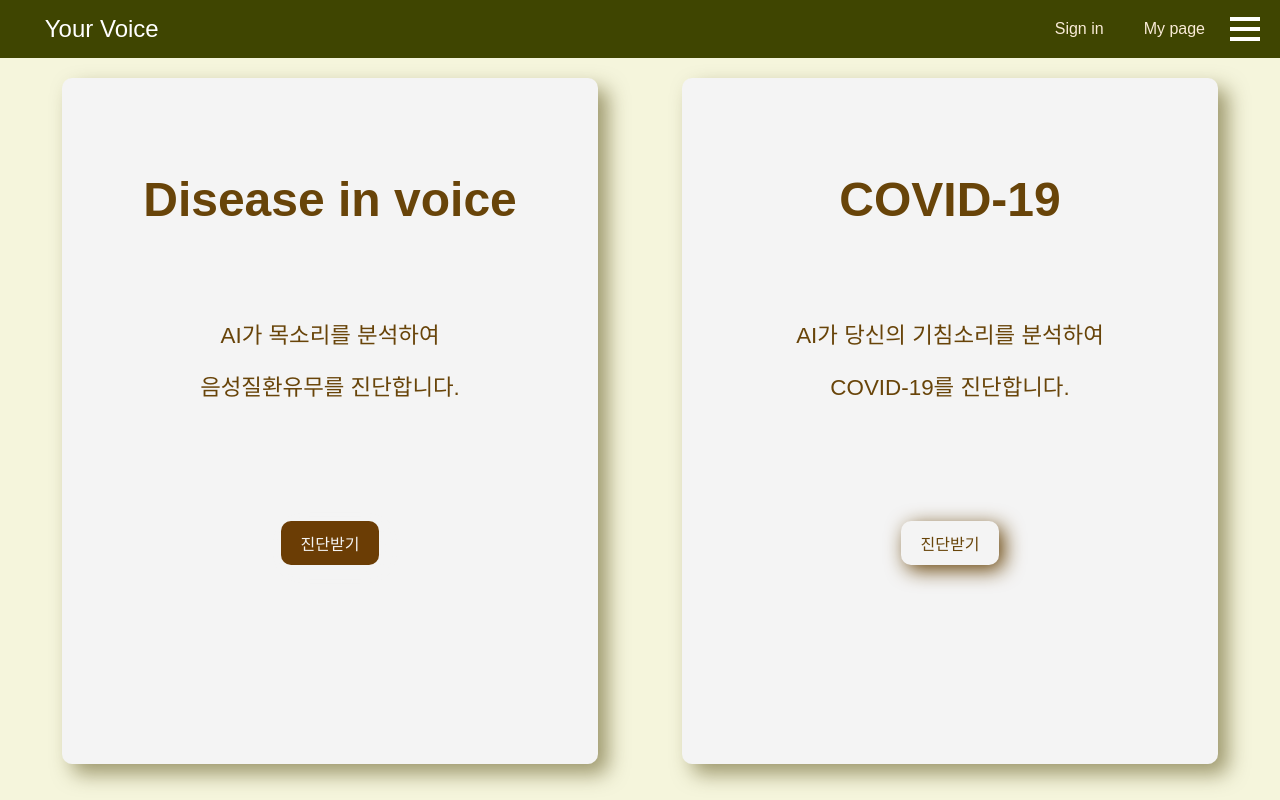
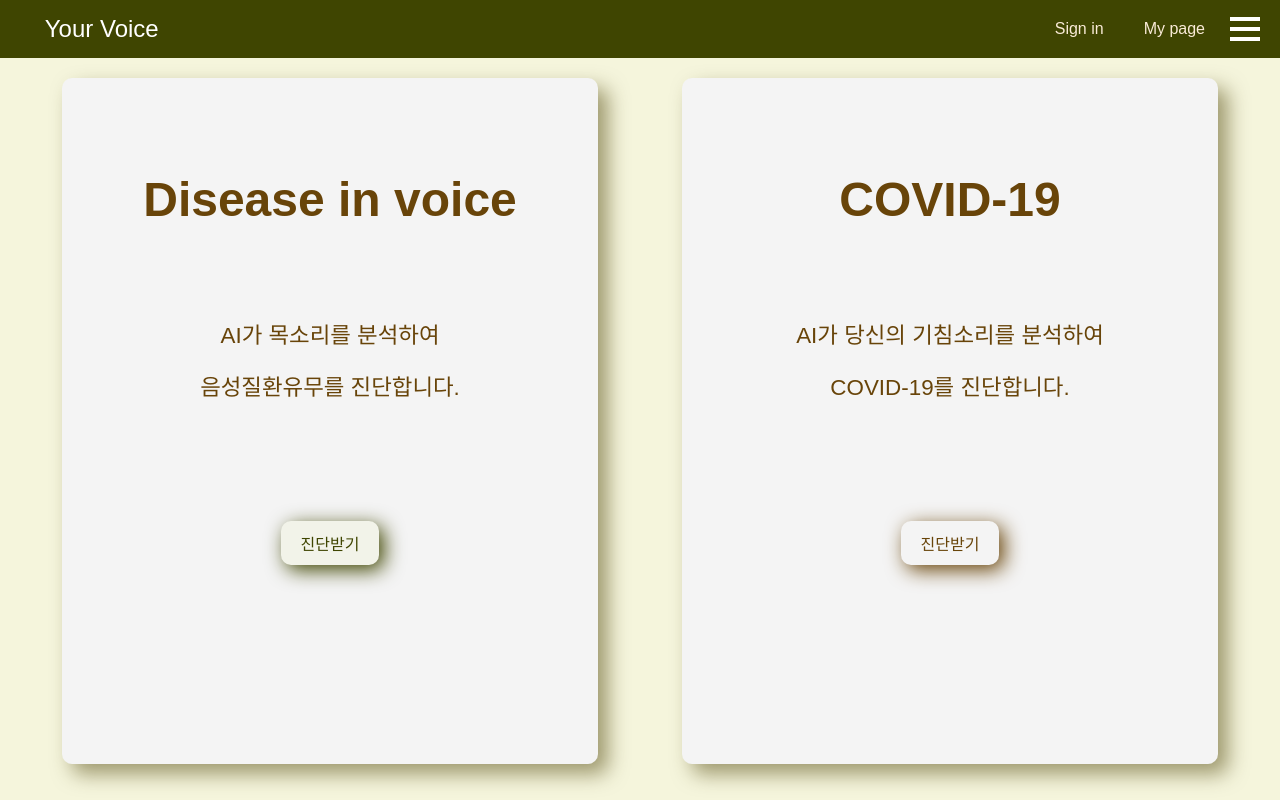
Before and after one commit to Soojong94/SilJeon, a React (Create React App) app in the folder your_voice/front/: page / in a window 1280 px wide. In both pictures the pointer is over the button 329 px from the left and 543 px from the top of the page. Built offline with nearby package versions, Linux system fonts and the light colour scheme.

Commit message:
color0526

```diff
--- a/your_voice/front/src/MainPg/MainPg.css
+++ b/your_voice/front/src/MainPg/MainPg.css
@@ -127,8 +127,8 @@ body {
 }
 
 .voiceDg:hover, .covidDg:hover {
-  background-color: rgb(107, 61, 5);
-  color:#f4f4f4;
+  background-color: #f2f3e9;
+  color:#3f4501;
   box-shadow: 5px 5px 20px;
 }
 
```
